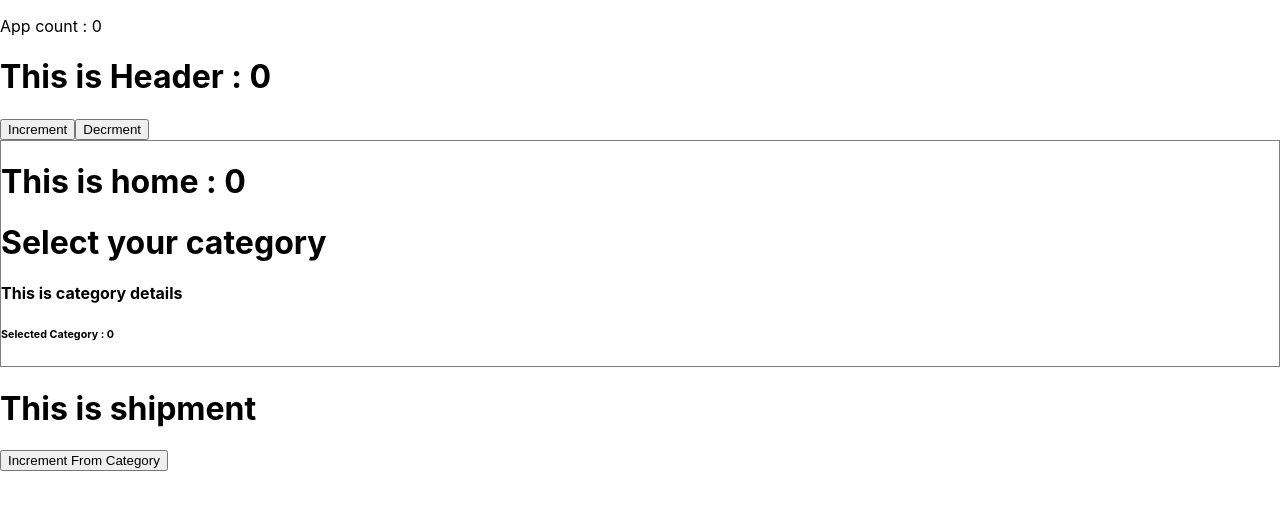
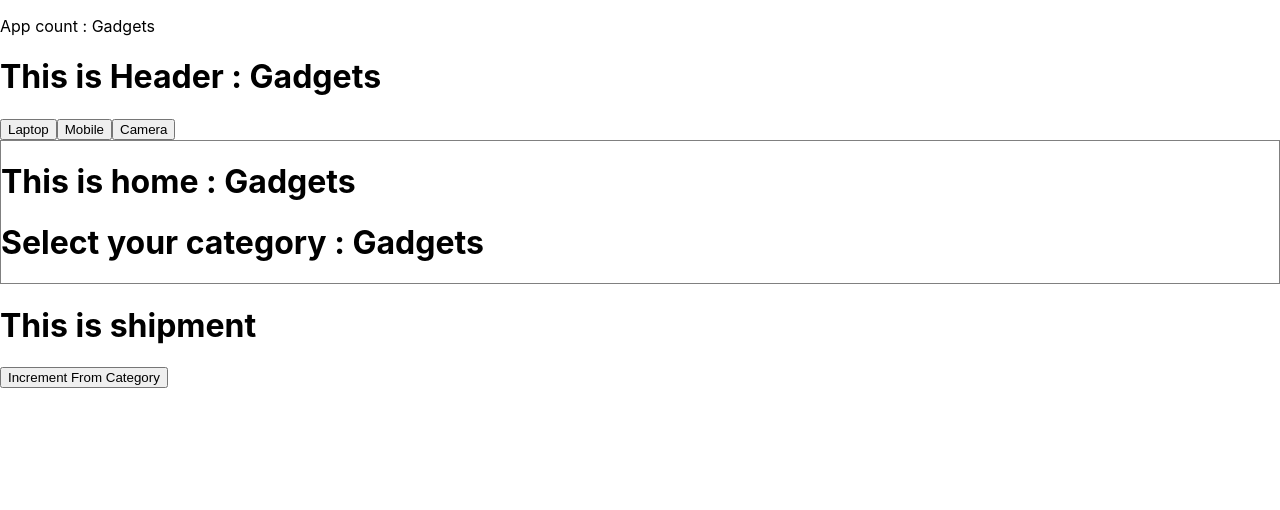
Before and after one commit to mimnets/my-scss-react, a React (Create React App) app: page / in a window 1280 px wide. Shown: the top 510 px of the page. Built offline with nearby package versions, Linux system fonts and the light colour scheme.

Commit message:
call data from parent

```diff
--- a/src/App.js
+++ b/src/App.js
@@ -8,7 +8,7 @@ import Shipment from './components/Shipment/Shipment';
 export const CategoryContext = createContext();
 
 function App() {
-  const [category, setCategory] = useState(0)
+  const [category, setCategory] = useState('Gadgets')
   return (
     <CategoryContext.Provider value={[category, setCategory]}>
       <p>App count : {category}</p>
--- a/src/components/Header/Header.js
+++ b/src/components/Header/Header.js
@@ -9,8 +9,9 @@ const Header = () => {
     return (
         <div>
             <h1>This is Header : {category}</h1>
-            <button onClick={() => setCategory(category + 1)}>Increment</button>
-            <button onClick={() => setCategory(category - 1)}>Decrment</button>
+            <button onClick={() => setCategory('Laptop')}>Laptop</button>
+            <button onClick={() => setCategory('Mobile')}>Mobile</button>
+            <button onClick={() => setCategory('Camera')}>Camera</button>
         </div>
     );
 };
--- a/src/components/Home/Categories/Categories.js
+++ b/src/components/Home/Categories/Categories.js
@@ -1,11 +1,29 @@
-import React from 'react';
+import React, { useEffect } from 'react';
 import CategoryDetail from '../CategoryDetail/CategoryDetail';
+import { useContext } from 'react';
+import { CategoryContext } from '../../../App';
+import { useState } from 'react';
+
+const allProducts = [
+    {name:'Lenovo', category:'Laptop'}, {name:'Dell', category:'Laptop'},
+    {name:'Samsung', category:'Mobile'}, {name:'Asus', category:'Laptop'},
+    {name:'iPhone', category:'Mobile'}, {name:'Toshiba', category:'Laptop'},
+    {name:'Nikon', category:'Camera'}, {name:'Kodak', category:'Camera'}
+]
 
 const Categories = () => {
+    const [category] = useContext(CategoryContext);
+    const [products, setProducts] = useState([]);
+    useEffect(() => {
+        const matchedProducts = allProducts.filter(pd => pd.category.toLowerCase() ===  category.toLowerCase());
+        setProducts(matchedProducts);
+    },[category])
     return (
         <div>
-            <h1>Select your category</h1>
-            <CategoryDetail></CategoryDetail>
+            <h1>Select your category : {category}</h1>
+            {
+                products.map(pd => <CategoryDetail product ={pd}></CategoryDetail>)
+            }
         </div>
     );
 };
--- a/src/components/Home/CategoryDetail/CategoryDetail.js
+++ b/src/components/Home/CategoryDetail/CategoryDetail.js
@@ -1,12 +1,12 @@
 import React, { useContext } from 'react';
 import { CategoryContext } from '../../../App';
 
-const CategoryDetail = () => {
-    const category = useContext(CategoryContext);
+const CategoryDetail = (props) => {
+    const {name} = props.product;
     return (
         <div>
             <h4>This is category details</h4>
-            <h6>Selected Category : {category}</h6>
+            <h6>Selected Product : {name}</h6>
         </div>
     );
 };
```
